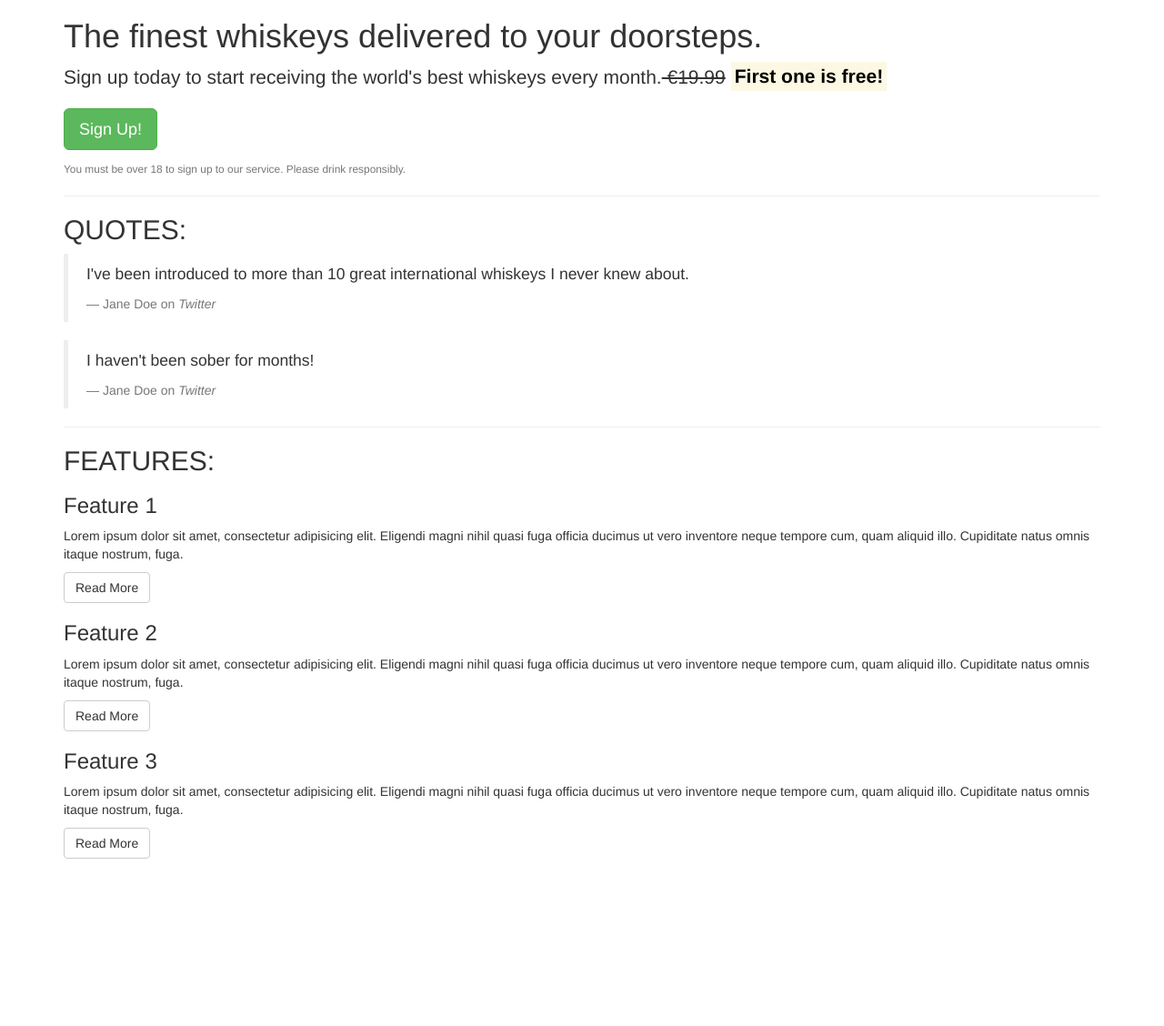
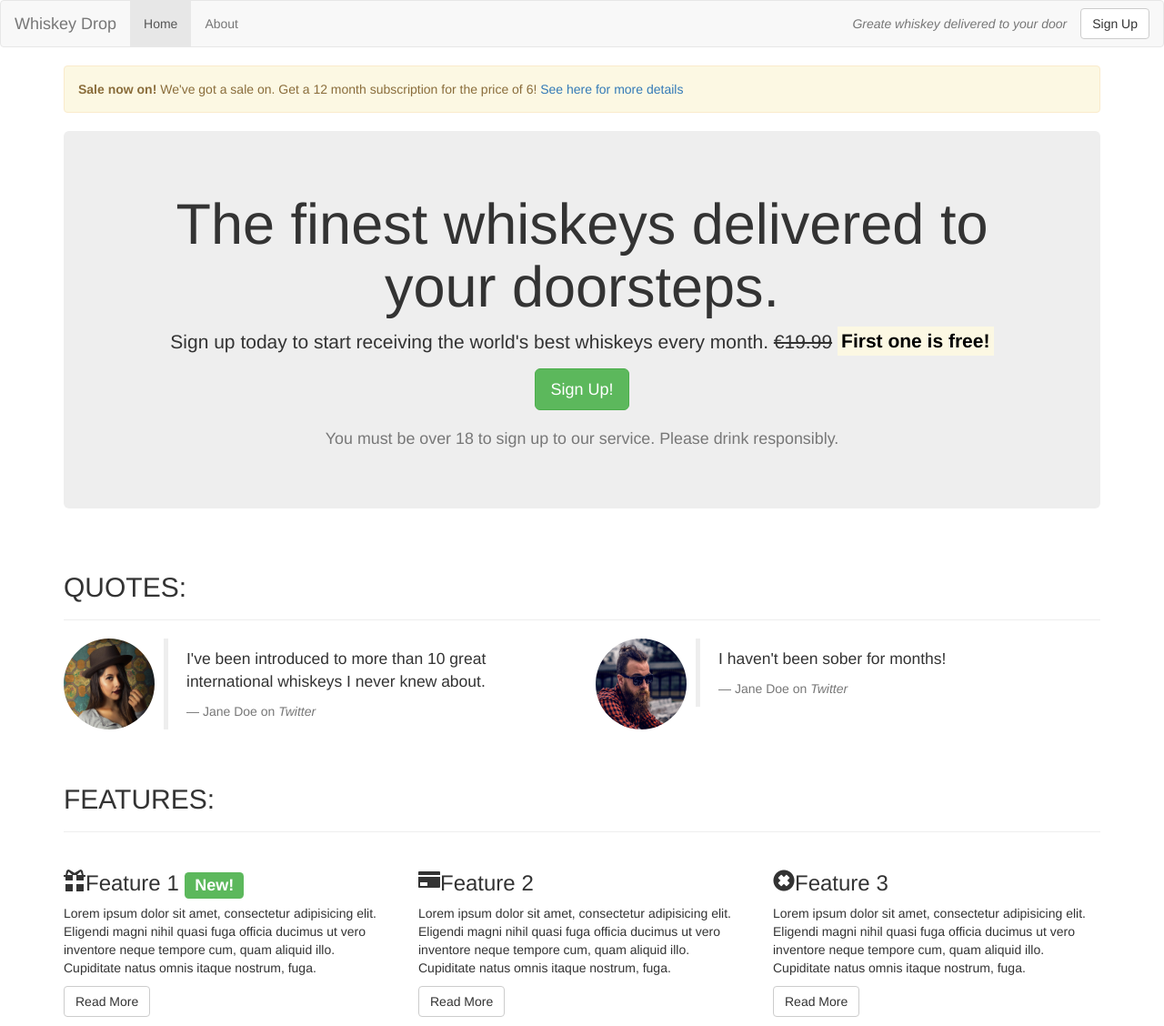
Before and after one commit to ili-liga/Project-Whiskey-Drop, a plain HTML site: page index.html in a window 1280 px wide. Shown: the whole page at 91% size. Before the commit the page ends 954 px from the top, so only its background shows below. Drawn offline with nearby package versions, Linux system fonts and the light colour scheme.

Commit message:
Adding components

```diff
--- a/index.html
+++ b/index.html
@@ -1,58 +1,137 @@
 <!DOCTYPE html>
 <html>
+
 <head>
     <meta charset="utf-8">
     <meta name="viewport" content="width=device-width, initial-scale=1.0">
     <title>Whiskey Drop | Taste a new whiskey every month</title>
     <link rel="stylesheet" href="https://maxcdn.bootstrapcdn.com/bootstrap/3.3.7/css/bootstrap.min.css" type="text/css" />
 </head>
+
 <body>
+    <!--Nav-->
+    <nav class="navbar navbar-default">
+        <div class="container-fluid">
+            <!--Logo-->
+            <div class="navbar-header">
+                <a href="/" class="navbar-brand">
+                    Whiskey Drop
+                </a>
+            </div>
+
+            <!--Navbar-->
+            <ul class="nav navbar-nav">
+                <li class="active"><a href="/">Home</a></li>
+                <li><a href="/">About</a></li>
+                <li class="visible-xs"><a href="/">Sign In</a></li>
+            </ul>
+
+            <!--Message-->
+            <div class="navbar-header navbar-right hidden-xs">
+                <a href="/login" class="btn btn-default navbar-btn">Sign Up</a>
+                <p class="navbar-text"><i>Greate whiskey delivered to your door</i></p>
+            </div>
+        </div>
+    </nav>
     <article class="container">
+        <!--Alert-->
+        <div class="row hidden-xs">
+            <div class="col-xs-12">
+                <div class="alert alert-warning">
+                    <strong>Sale now on!</strong> We've got a sale on. Get a 12 month subscription for the price of 6! <a href="">See here for more details</a>
+                </div>
+            </div>
+        </div>
         <!-- CALLOUT-->
-            <section class="callout">
+        <div class="row">
+            <div class="col-xs-12">
+                <section class="callout jumbotron text-center">
                     <h1>The finest whiskeys delivered to your doorsteps.</h1>
-                <p class="lead">Sign up today to start receiving the world's best whiskeys every month.<s> €19.99</s> <strong><mark>First one is free!</mark></strong></p>
+                    <p class="lead">Sign up today to start receiving the world's best whiskeys every month. <s class="hidden-xs"> €19.99</s> <span class="visible-xs"><br></span> <strong><mark>First one is free!</mark></strong></p>
                     <p><button class="btn btn-lg btn-success">Sign Up!</button></p>
                     <p class="text-muted"><small>You must be over 18 to sign up to our service. Please drink responsibly.</small></p>
                 </section>
+            </div>
+        </div>
         <!-- /.callout -->
-            <hr>
+
 
         <!-- QUOTES -->
         <section class="quotes">
+            <div class="row">
+                <div class="col-xs-12">
+                    <div class="page-header">
                         <h2 class="text-uppercase">Quotes:</h2>
+                    </div>
+                </div>
+            </div>
+            <div class="row">
+                <div class="col-xs-12 col-md-6">
+                    <div class="media">
+                        <div class="media-left hidden-xs">
+                            <img src="images/girl-image.png" class="img-circle media-object" height=100 width=100></img>
+                        </div>
+                        <div class="media-body">
                             <blockquote class="quote">
                                 <p>I've been introduced to more than 10 great international whiskeys I never knew about.</p>
                                 <footer>Jane Doe on <cite title="Twitter">Twitter</cite></footer>
                             </blockquote>
+                        </div>
+                    </div>
+                </div>
+                <div class="col-xs-12 col-md-6">
+                    <div class="media">
+                        <div class="media-left hidden-xs">
+                            <img src="images/guy-image.png" class="img-circle media-object" height=100 width=100></img>
+                        </div>
+                        <div class="media-body">
                             <blockquote class="quote">
                                 <p>I haven't been sober for months!</p>
                                 <footer>Jane Doe on <cite title="Twitter">Twitter</cite></footer>
                             </blockquote>
+                        </div>
+                    </div>
+                </div>
+            </div>
         </section>
         <!-- /.quotes-->
-            <hr>
+
 
         <!-- FEATURES -->
         <section class="features">
+            <div class="row">
+                <div class="col-xs-12">
+                    <div class="page-header">
                         <h2 class="text-uppercase">Features:</h2>
+                    </div>
+                </div>
+            </div>
+            <div class="row">
+                <div class="col-xs-12 col-md-6 col-lg-4">
                     <div class="feature">
-                    <h3>Feature 1</h3>
+                        <h3><span class="glyphicon glyphicon-gift hidden-xs"></span>Feature 1 <span class="label label-success">New!</span></h3>
                         <p>Lorem ipsum dolor sit amet, consectetur adipisicing elit. Eligendi magni nihil quasi fuga officia ducimus ut vero inventore neque tempore cum, quam aliquid illo. Cupiditate natus omnis itaque nostrum, fuga.</p>
                         <p><a class="btn bnt-sm btn-default" href="">Read More</a></p>
                     </div>
+                </div>
+                <div class="col-xs-12 col-md-6 col-lg-4">
                     <div class="feature">
-                    <h3>Feature 2</h3>
+                        <h3><span class="glyphicon glyphicon-credit-card hidden-xs"></span>Feature 2</h3>
                         <p>Lorem ipsum dolor sit amet, consectetur adipisicing elit. Eligendi magni nihil quasi fuga officia ducimus ut vero inventore neque tempore cum, quam aliquid illo. Cupiditate natus omnis itaque nostrum, fuga.</p>
                         <p><a class="btn bnt-sm btn-default" href="">Read More</a></p>
                     </div>
+                </div>
+                <div class="col-xs-12 hidden-md col-lg-4">
                     <div class="feature">
-                    <h3>Feature 3</h3>
+                        <h3><span class="glyphicon glyphicon-remove-sign hidden-xs"></span>Feature 3</h3>
                         <p>Lorem ipsum dolor sit amet, consectetur adipisicing elit. Eligendi magni nihil quasi fuga officia ducimus ut vero inventore neque tempore cum, quam aliquid illo. Cupiditate natus omnis itaque nostrum, fuga.</p>
                         <p><a class="btn bnt-sm btn-default" href="">Read More</a></p>
+                    </div>
+                </div>
             </div>
         </section>
         <!-- /.features -->
     </article>
 </body>
+
 </html>
```
Lines whose indentation alone changed are shown as unchanged.
